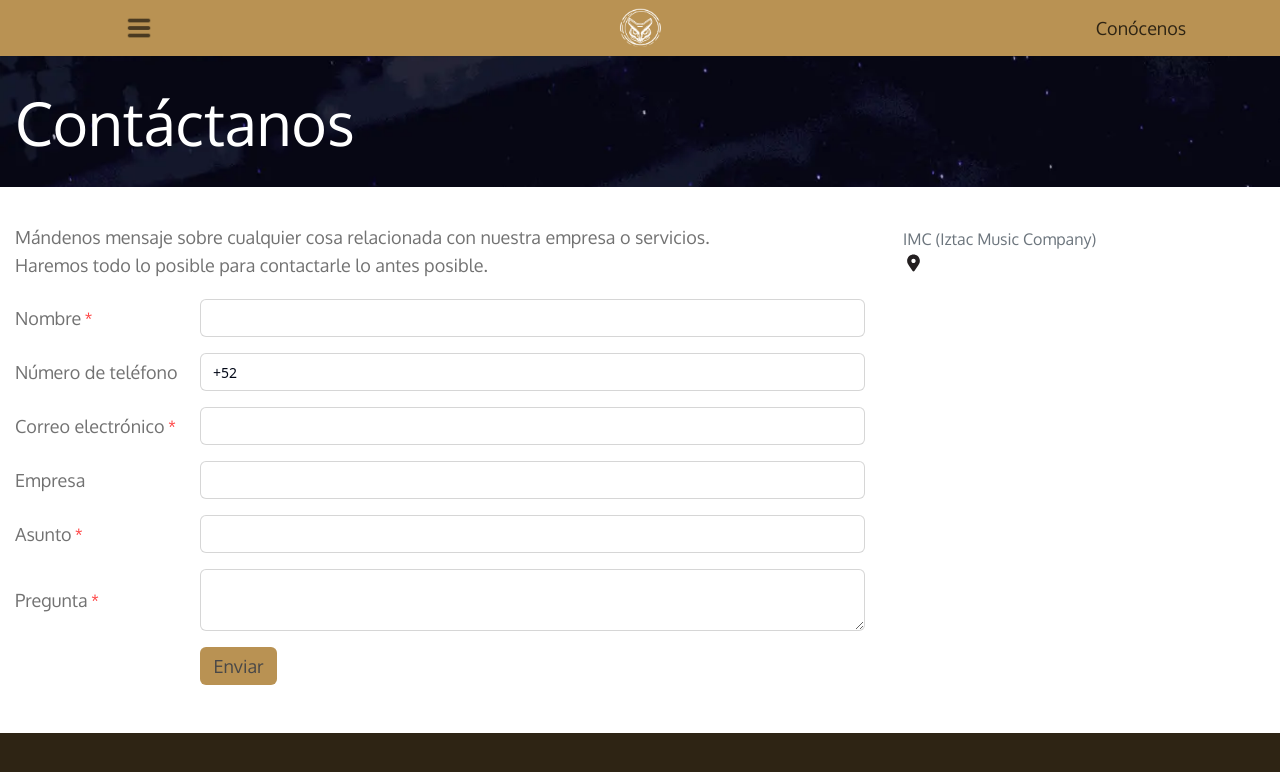
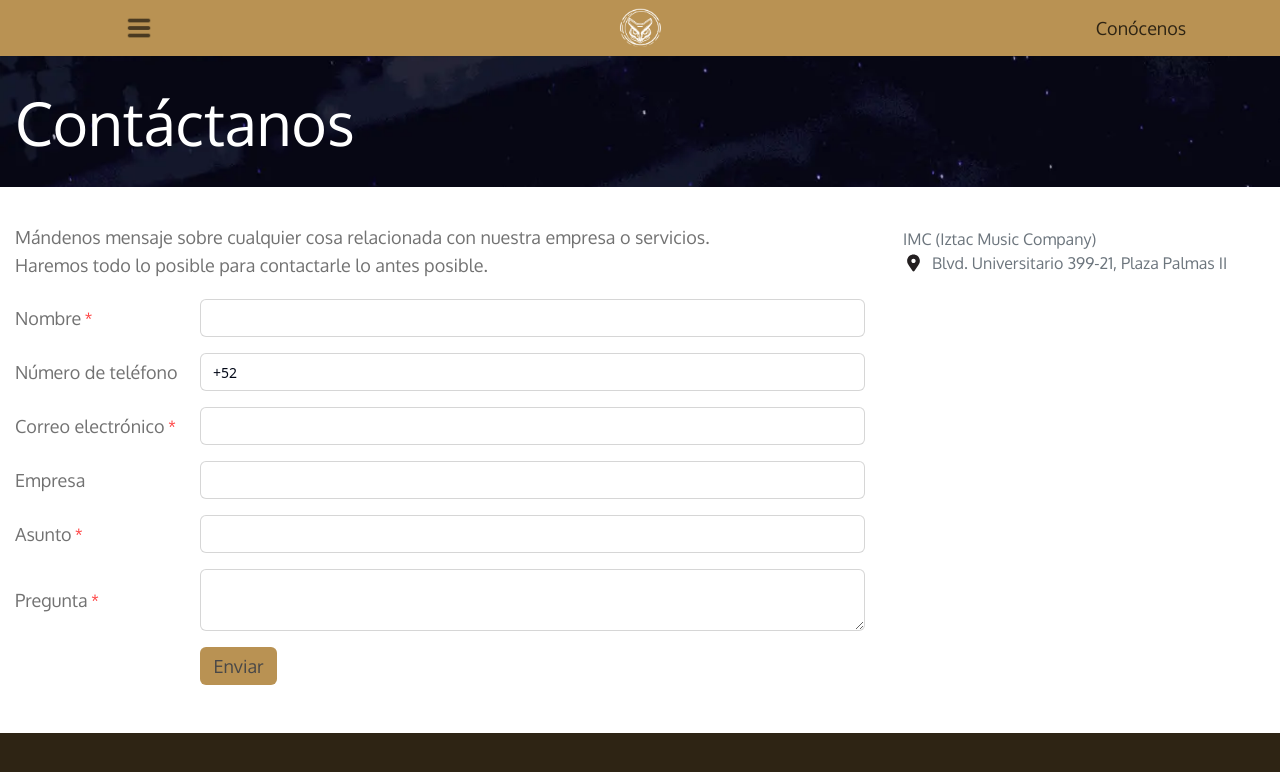
Before and after one commit to saulkurosaki/IZTAC-MUSIC-COMPANY, a Next.js app: page /contact-us in a window 1280 px wide. Shown: the top 772 px of the page. Built offline with nearby package versions, Linux system fonts and the light colour scheme.

Commit message:
feat(ContactForm): implement the info section second paragraph

```diff
--- a/components/contact-us/ContactForm.tsx
+++ b/components/contact-us/ContactForm.tsx
@@ -207,7 +207,7 @@ const ContactForm = () => {
                   alt="location_logo"
                   className="w-[21px] h-full mr-2 p-[2px]"
                 />
-                {/* <span>Blvd. Universitario 399-21, Plaza Palmas II</span> */}
+                <span>Blvd. Universitario 399-21, Plaza Palmas II</span>
               </p>
               {/* <p className="w-full h-6 text-[#6C757D] oxygen">
                 &nbsp;&nbsp;&nbsp;&nbsp;&nbsp;&nbsp;&nbsp;Oficina 16 •
```
